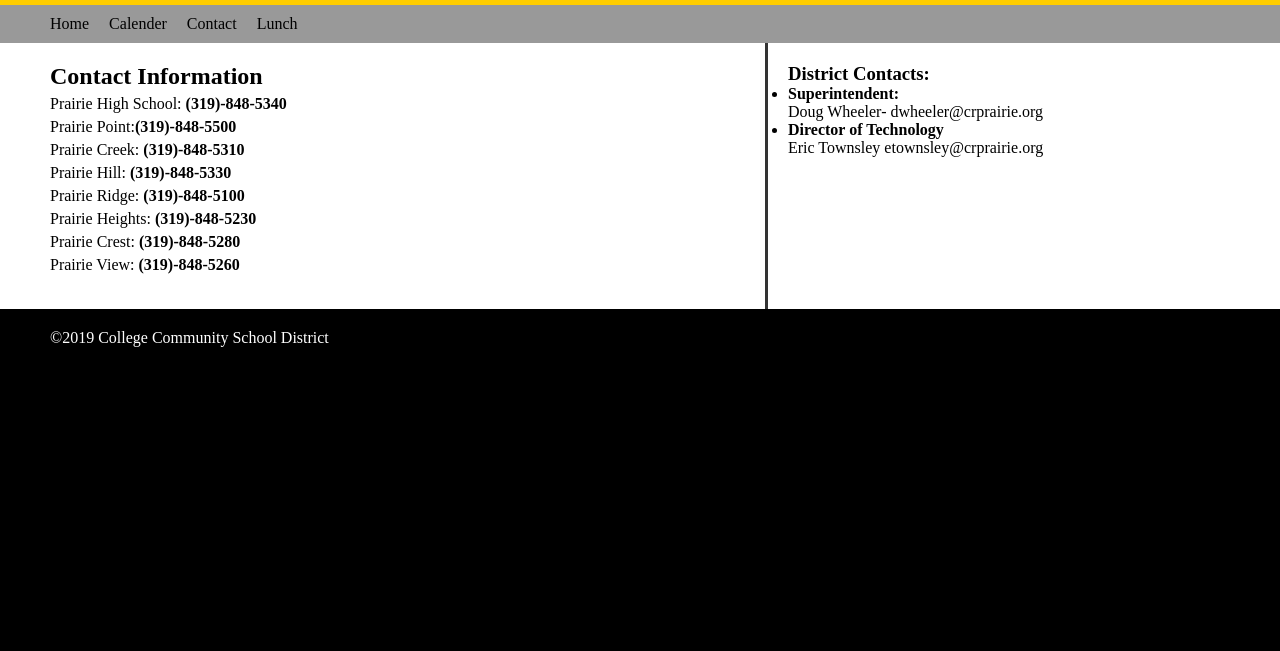
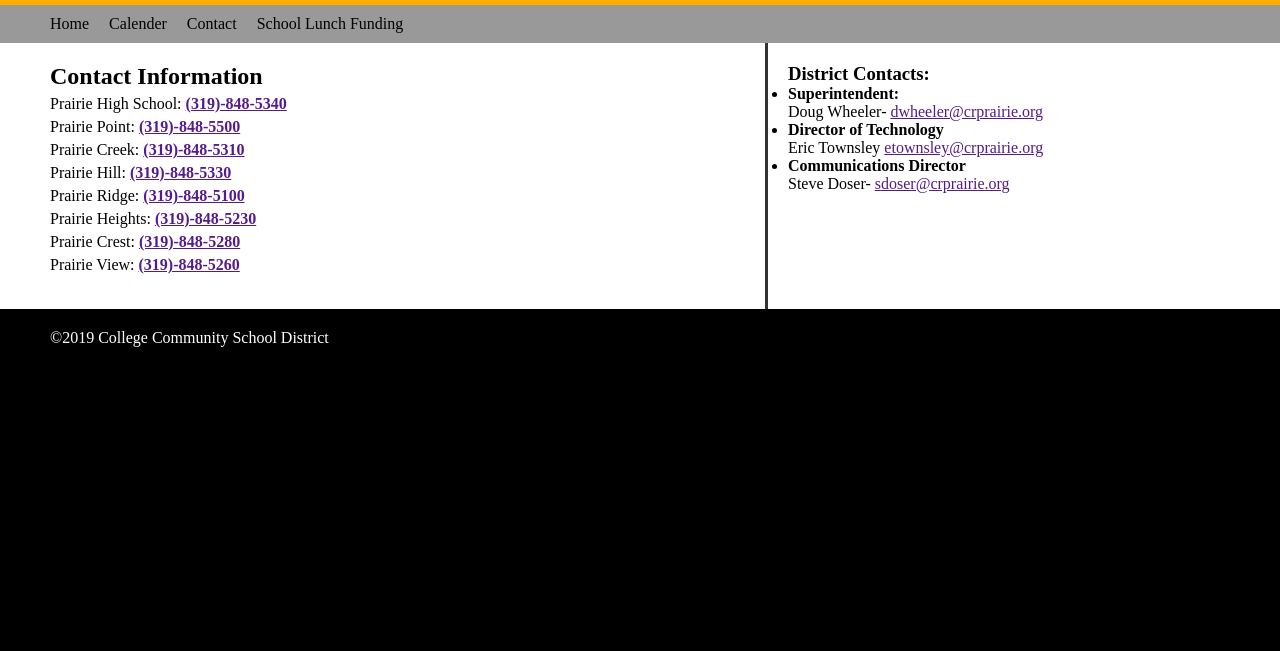
Before and after one commit to dathanstolba/college-community-website, a plain HTML site: page contact.html in a window 1280 px wide. Shown: the part 149-800 px from the top of the page. Drawn offline with Linux system fonts and the light colour scheme.

Commit message:
emaillinks

```diff
--- a/contact.html
+++ b/contact.html
@@ -21,21 +21,44 @@
                <a href="contact.html">Contact</a>
             </li>
            <li>
-               <a href="https://as06228.github.io/PSLunchFundProject/"target="_blank">Lunch</a>
+               <a href="https://as06228.github.io/PSLunchFundProject/"target="_blank">School Lunch Funding</a>
             </li>
         </ul>
     </nav>
     <main>
         <section>
             <h2>Contact Information</h2>
-            <p>Prairie High School:<strong> (319)-848-5340 </strong></p>
-            <p>Prairie Point:<strong>(319)-848-5500 </p></strong>
-            <p>Prairie Creek:<strong> (319)-848-5310</p></strong>
-            <p>Prairie Hill:<strong> (319)-848-5330</p></strong>
-            <p>Prairie Ridge:<strong> (319)-848-5100</p></strong>
-            <p>Prairie Heights: <strong>(319)-848-5230 </p></strong>
-            <p>Prairie Crest:<strong> (319)-848-5280</p></strong>
-            <p>Prairie View:<strong> (319)-848-5260 </p></strong>
+            <p>Prairie High School:
+                 <strong>
+                <a href> (319)-848-5340 </a>
+                 </strong></p>
+            <p>Prairie Point:
+                <strong>
+                    <a href> (319)-848-5500 </a>
+                 </p></strong>
+            <p>Prairie Creek:
+                <strong>
+                    <a href> (319)-848-5310 </a>
+                </p></strong>
+            <p>Prairie Hill:
+                <strong>
+                     <a href>(319)-848-5330 </a>
+                    </p></strong>
+            <p>Prairie Ridge:
+                <strong>
+                    <a href> (319)-848-5100 <a>
+                </p></strong>
+            <p>Prairie Heights:
+                <strong>
+                    <a href>(319)-848-5230 </a>
+                </p></strong>
+            <p>Prairie Crest:
+                <strong>
+                     <a href> (319)-848-5280 </a>
+                </p></strong>
+            <p>Prairie View:<strong>
+               <a href> (319)-848-5260 </a>
+            </p></strong>
             </p>
                    </section>
         <aside>
@@ -44,11 +67,21 @@
             </h3>
             <ul>
                 <li><strong>Superintendent:</strong>
-                    <p>Doug Wheeler- dwheeler@crprairie.org</p>
+                    <p>Doug Wheeler-
+                        <a href> dwheeler@crprairie.org <a></a>
+                    </p>
                 </li>
                 <li>
                    <strong>Director of Technology</strong>
-                   <p>Eric Townsley etownsley@crprairie.org</p>
+                   <p>Eric Townsley
+                       <a href>etownsley@crprairie.org </a>
+                    </p>
+                </li>
+                <li>
+                    <strong> Communications Director </strong>
+                    <p>Steve Doser-
+                       <a href> sdoser@crprairie.org</a>
+                    </p>
                 </li>
             </ul>
         </aside>
--- a/styles.css
+++ b/styles.css
@@ -10,7 +10,7 @@ body {
 }
 
 header {
-  background-color: rgb(255,205,0);
+  background-color: rgb(255, 174, 0);
   font-size: 0
 }
 
@@ -57,7 +57,7 @@ nav a {
 }
 
 a:hover {
-  background-color: blue;
+  background-color: black;
   color: white;
 }
 
@@ -116,5 +116,5 @@ section p {
 }
 
 .home {
-    width: 200px;
+    width: 400px;
 }
```
Also changed, not shown: calender.html (+2 -2 lines), index.html (+2 -2 lines), images/ccsd_logo.jpg (added).
